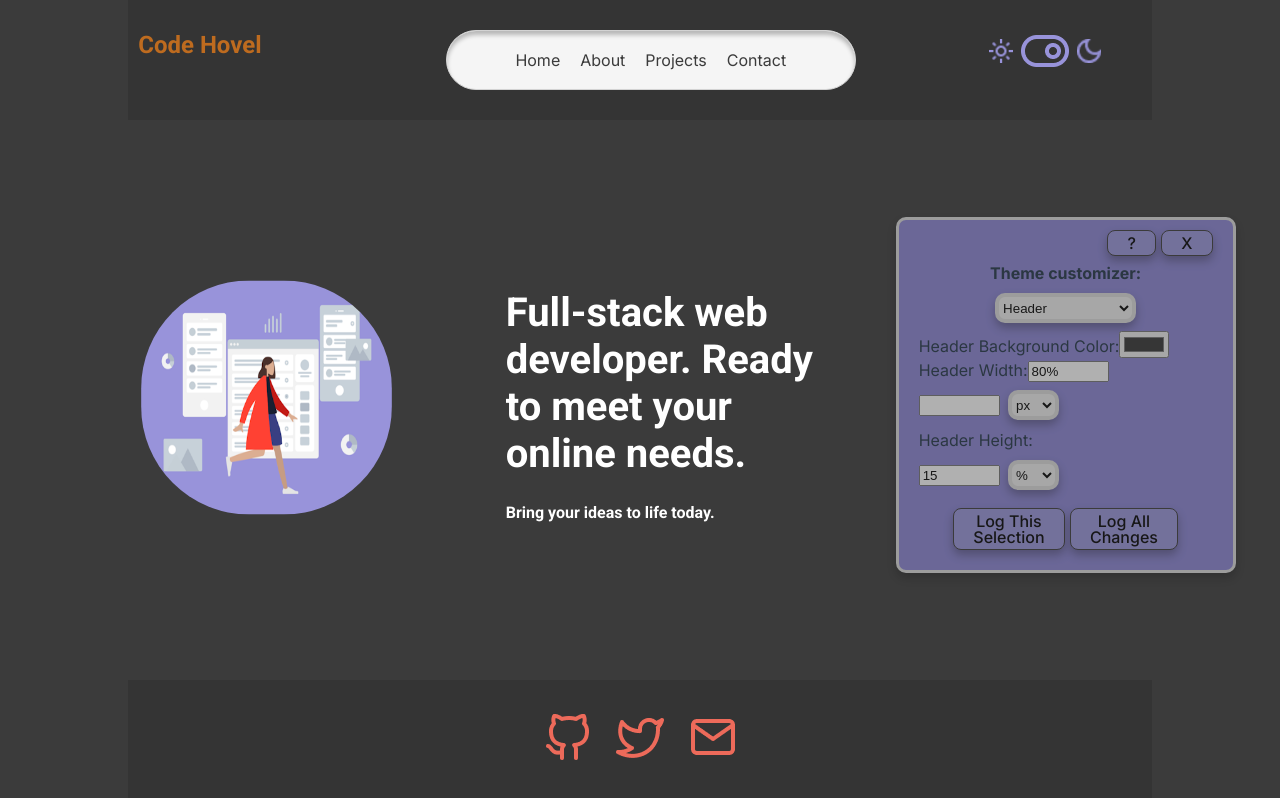
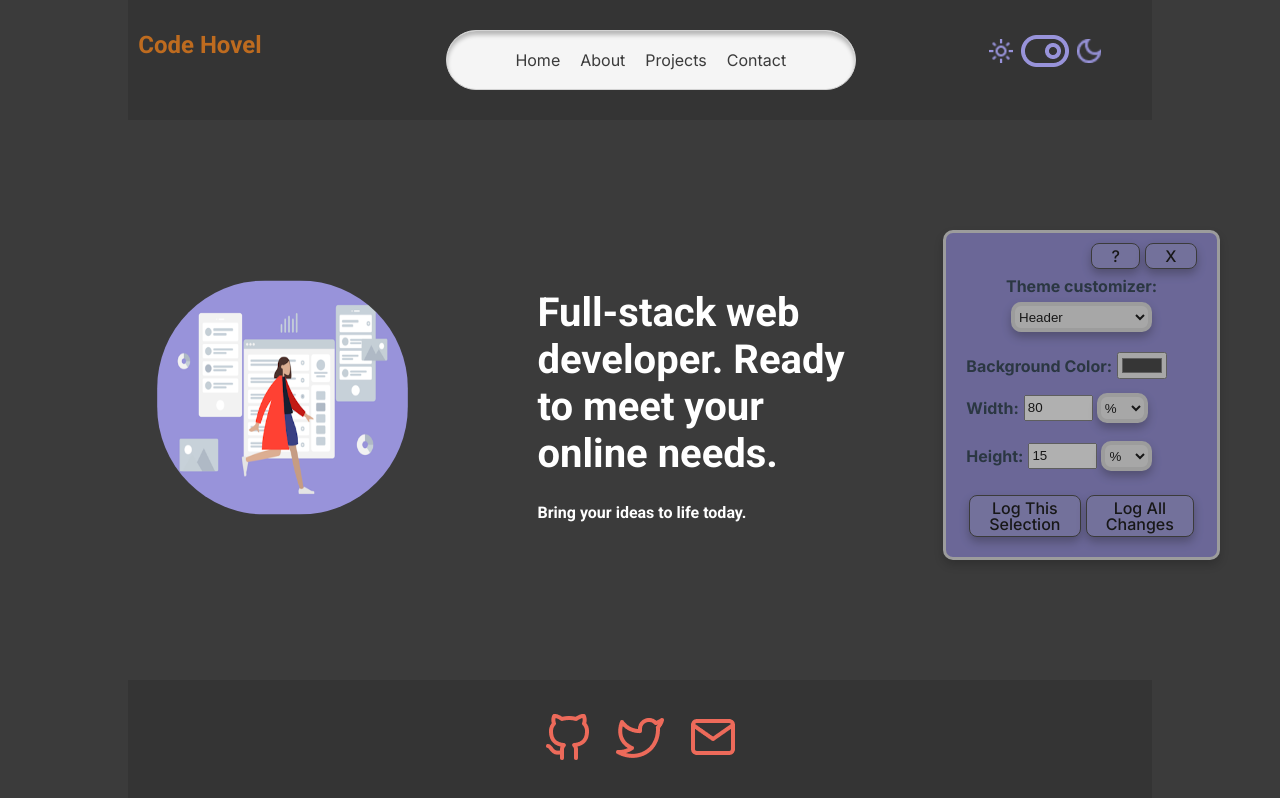
Before and after one commit to evanpixelgame/CodeHovel, a React (Vite) app: page / in a window 1280 px wide. Built offline with nearby package versions, Linux system fonts and the light colour scheme.

Commit message:
theme customizer getting closer

```diff
--- a/src/ThemeCustomizer/ThemeCustomizer.jsx
+++ b/src/ThemeCustomizer/ThemeCustomizer.jsx
@@ -36,6 +36,7 @@ const ThemeCustomizer = () => {
         <select
           value={selectedSection}
           onChange={(e) => setSelectedSection(e.target.value)}
+          className="main-select"
         >
           <option value="header">Header</option>
           <option value="main">Main</option>
--- a/src/ThemeCustomizer/component.css
+++ b/src/ThemeCustomizer/component.css
@@ -7,7 +7,7 @@
 
 .theme-customizer {
   border: 3px solid var(--theme-customizer-border-color);
-  max-width: 28%;
+  max-width: 20%;
   margin: 10px;
   padding: 20px;
 
@@ -47,7 +47,7 @@ select {
   border: 4px solid var(--theme-customizer-border-color);
   border-radius: 10px;
   height: 30px;
-  margin: 8px;
+  margin: 4px;
 }
 
 .theme-button {
@@ -82,17 +82,48 @@ select {
   margin-bottom: 5px;
 }
 
+.log-buttons {
+  margin-top: 10px;
+}
 .controls {
-  text-align: left;
+  display: flex;
+  flex-direction: column;
+  gap: 10px;
+}
+
+.controls div {
+  display: flex;
+  line-height: 1;
+  justify-content: left;
+  align-items: center;
 }
 
 input {
   max-width: 25%;
+  line-height: 1.5;
+}
+
+.unit-appender {
+  display: flex;
+  max-width: fit-content;
 }
 
 .appended-unit {
-  display: flex;
-  justify-content: center;
+  display: inline-flex;
   align-items: center;
-  margin: 10px;
+  width: fit-content;
+  gap: 5px;
 }
+
+div.unit-appender {
+  max-width: min-content;
+}
+
+label {
+  margin-right: 5px;
+  font-weight: bold;
+}
+
+select.main-select {
+  margin-bottom: 20px;
+}
--- a/src/ThemeCustomizer/controls/FooterControls.jsx
+++ b/src/ThemeCustomizer/controls/FooterControls.jsx
@@ -1,25 +1,24 @@
-import React from "react";
 import UnitAppender from "../subcomponents/UnitAppender";
 
 const FooterControls = ({ themeProperties, handleInputChange }) => (
   <>
     <div>
-      <label>Footer Background Color:</label>
+      <label>Background Color:</label>
       <input
         type="color"
         value={themeProperties.footerBgColor}
         onChange={(e) => handleInputChange("footerBgColor", e.target.value)}
       />
     </div>
-    <div className="appended-unit">
-      <label>Footer Width: </label>
+    <div>
+      <label>Width:</label>
       <UnitAppender
         value={themeProperties.footerWidth}
         onChange={(value) => handleInputChange("footerWidth", value)}
       />
     </div>
-    <div className="appended-unit">
-      <label>Footer Height: </label>
+    <div>
+      <label>Height:</label>
       <UnitAppender
         value={themeProperties.footerHeight}
         onChange={(value) => handleInputChange("footerHeight", value)}
--- a/src/ThemeCustomizer/controls/HeaderControls.jsx
+++ b/src/ThemeCustomizer/controls/HeaderControls.jsx
@@ -3,7 +3,7 @@ import UnitAppender from "../subcomponents/UnitAppender";
 const HeaderControls = ({ themeProperties, handleInputChange }) => (
   <>
     <div>
-      <label>Header Background Color:</label>
+      <label>Background Color:</label>
       <input
         type="color"
         value={themeProperties.headerBgColor}
@@ -11,25 +11,17 @@ const HeaderControls = ({ themeProperties, handleInputChange }) => (
       />
     </div>
     <div>
-      <label>Header Width:</label>
-      <input
-        type="text"
+      <label>Width:</label>
+      <UnitAppender
         value={themeProperties.headerWidth}
-        onChange={(e) => handleInputChange("headerWidth", e.target.value)}
+        onChange={(value) => handleInputChange("headerWidth", value)}
       />
-      <UnitAppender />
     </div>
     <div>
-      <label>Header Height:</label>
-      {/*<input
-        type="text"
+      <label>Height:</label>
+      <UnitAppender
         value={themeProperties.headerHeight}
-        onChange={(e) => handleInputChange("headerHeight", e.target.value)}
-      />*/}
-      <UnitAppender
-        type="text"
-        value={themeProperties.headerHeight}
-        onChange={(e) => handleInputChange("headerHeight", e.target.value)}
+        onChange={(value) => handleInputChange("headerHeight", value)}
       />
     </div>
   </>
```
